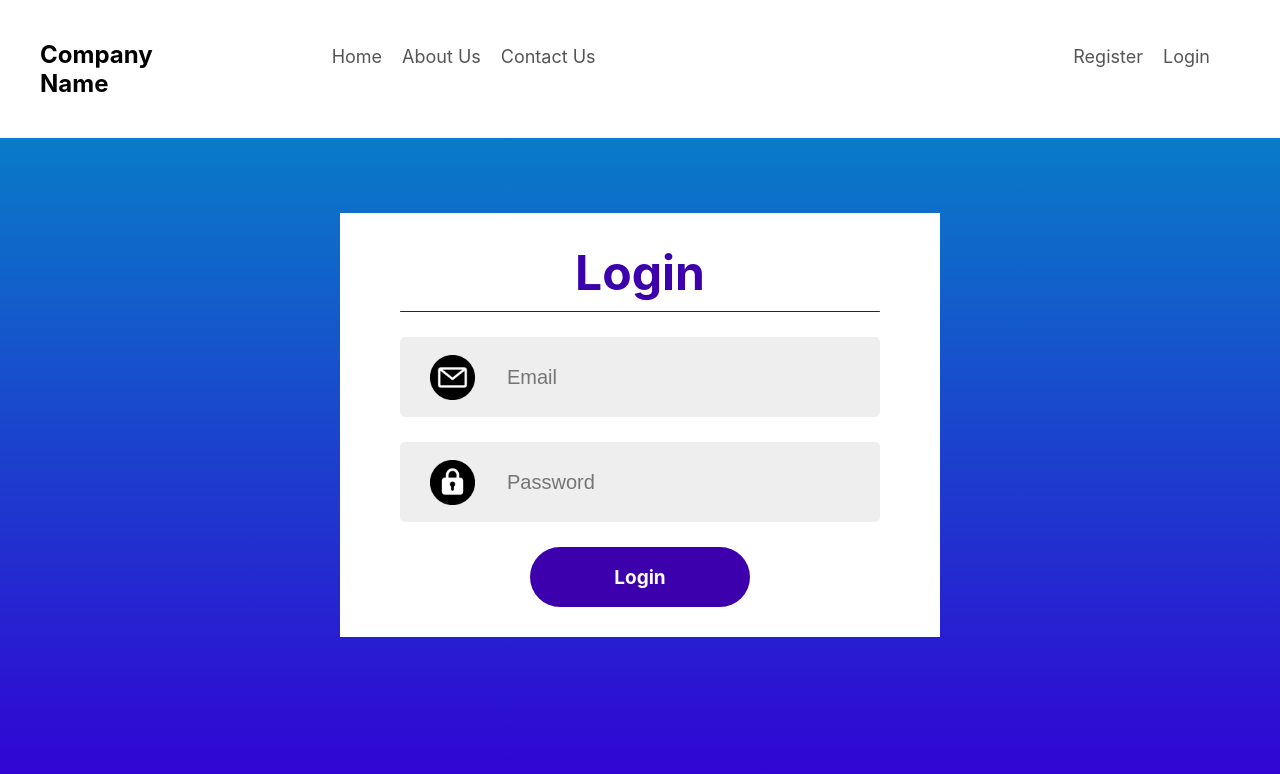
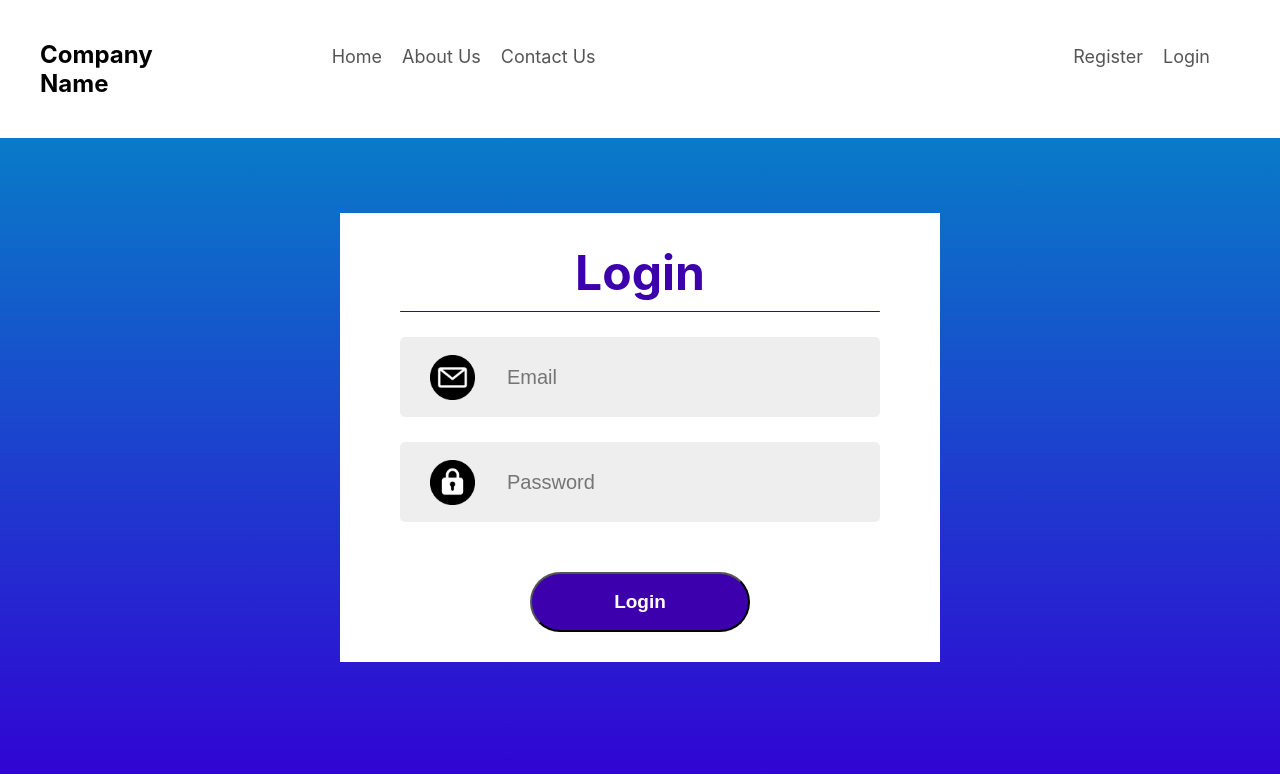
Before and after one commit to TomHarrison001/junior-full-stack-developer, a React (Create React App) app: page /login in a window 1280 px wide. Shown: the top 774 px of the page. Built offline with nearby package versions, Linux system fonts and the light colour scheme.

Commit message:
Login page functionality

```diff
--- a/src/components/Login/Login.jsx
+++ b/src/components/Login/Login.jsx
@@ -1,6 +1,7 @@
 import React, { useState } from 'react';
 import './Login.css';
 import Header from '../Header/Header';
+import axios from "axios";
 
 import email_icon from '../assets/email.png';
 import password_icon from '../assets/password.png';
@@ -8,6 +9,34 @@ import password_icon from '../assets/password.png';
 const Login = () => {
     const [email, setEmail] = useState("");
     const [password, setPassword] = useState("");
+
+    const [errorMessage, setErrorMessage] = useState("");
+
+    // handle form submission
+    const login = async (e) => {
+        e.preventDefault();
+        setErrorMessage("");
+        let login_url = window.location.origin + "/users/login";
+
+        axios.post("http://localhost:5000/users/login", {
+            email: email,
+            password: password,
+        })
+        .then(function (res) {
+            console.log(res);
+            if (res.data.success) {
+                sessionStorage.setItem('email', email);
+                window.location.href = window.location.origin;
+            }
+            console.log("Success:", res.data.success);
+            console.log("Message:", res.data.message);
+        })
+        .catch(function (error) {
+            setErrorMessage(error.response.data.message);
+            console.log("Success:", error.response.data.success);
+            console.log("Message:", error.response.data.message);
+        })
+    };
 
     return (
         <div>
@@ -17,16 +46,17 @@ const Login = () => {
                     <div className="text">Login</div>
                     <div className="underline"></div>
                 </div>
-                <form className="inputs">
+                <form className="inputs" onSubmit={login}>
                     <div className="input">
-                        <img src={email_icon} alt="" />
-                        <input type="email" placeholder='Email'/>
+                        <img src={email_icon} alt="Email" />
+                        <input type="email" name="email" placeholder='Email' onChange={(e) => setEmail(e.target.value)}/>
                     </div>
                     <div className="input">
-                        <img src={password_icon} alt="" />
-                        <input type="password" placeholder="Password" />
+                        <img src={password_icon} alt="Password" />
+                        <input type="password" name="password" placeholder="Password" onChange={(e) => setPassword(e.target.value)} />
                     </div>
-                    <div className="submit">Login</div>
+                    <div className="errorMessage">{errorMessage}</div>
+                    <input className="submit" type="submit" value="Login"/>
                 </form>
             </div>
         </div>
```
